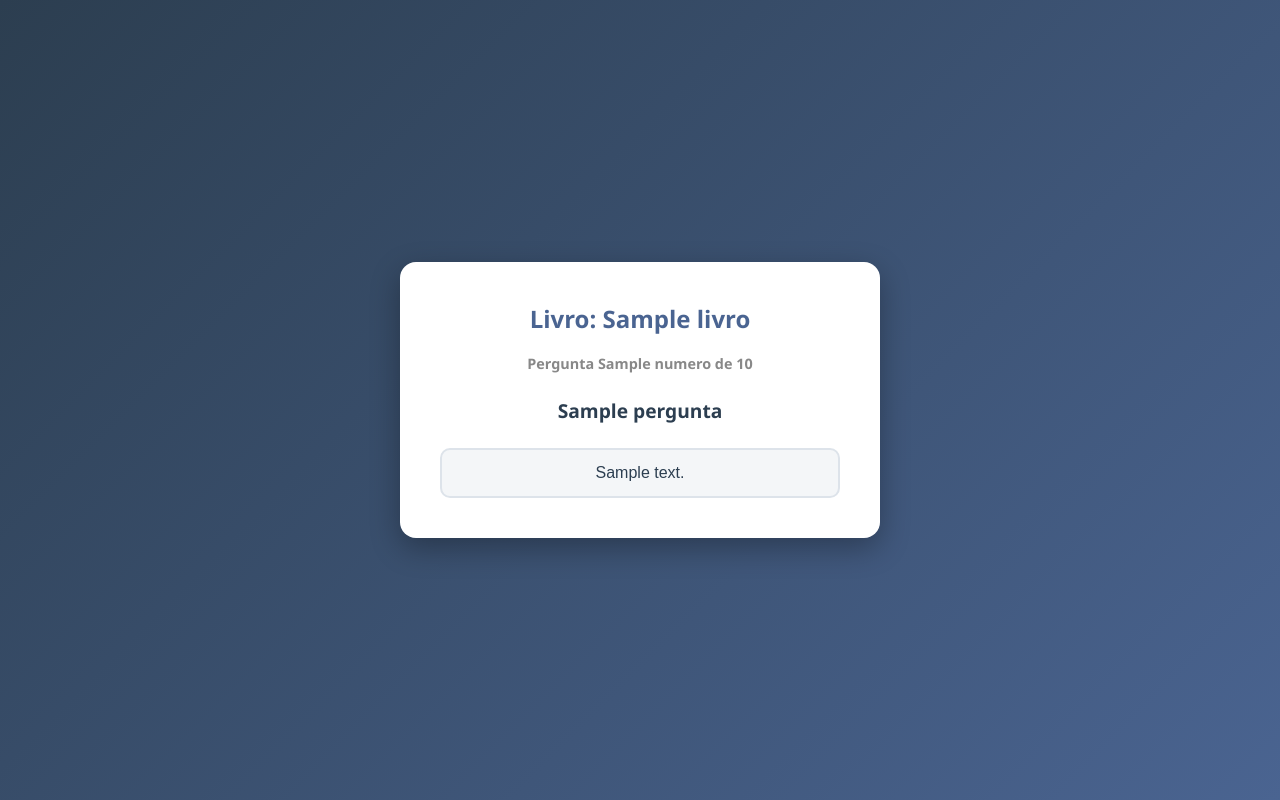
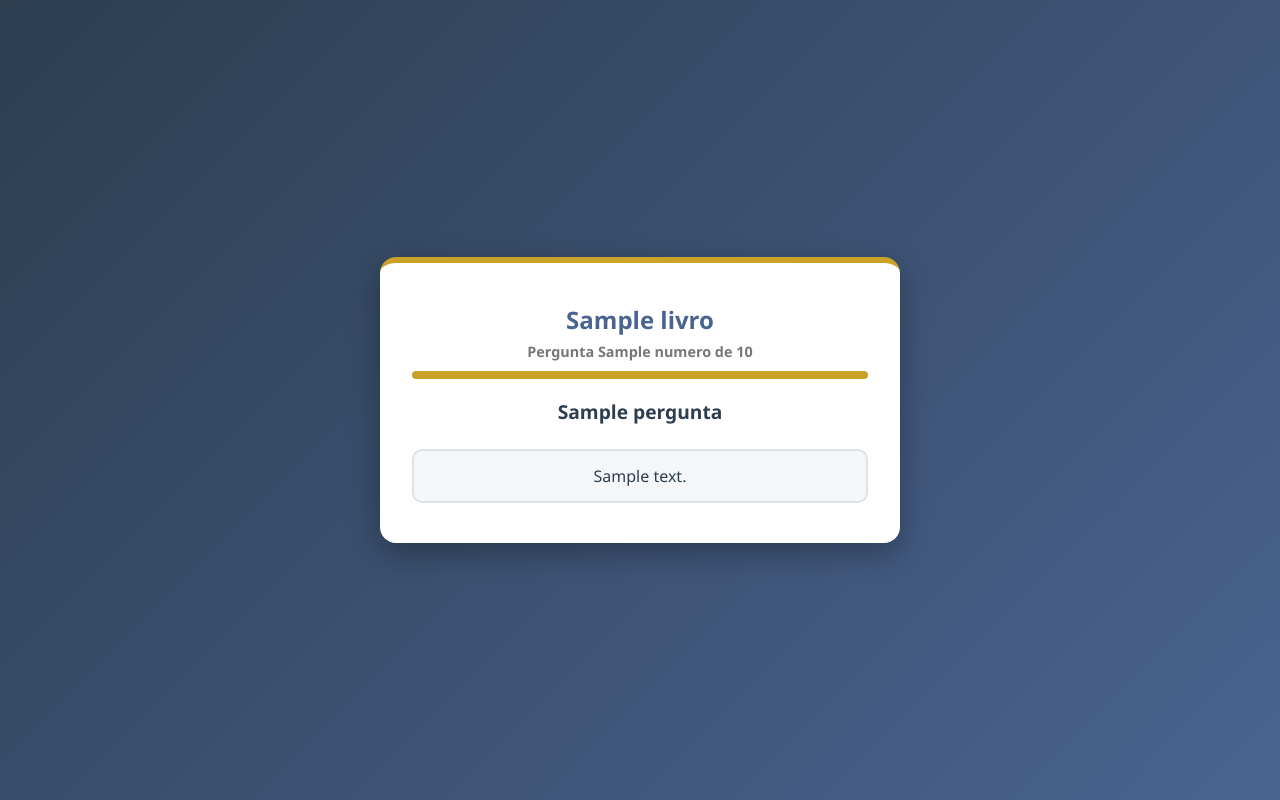
Before and after one commit to Renataccoreaa/quiz-biblico, a Flask app: template templates/pergunta.html in a window 1280 px wide. Run offline with Flask 3, Linux system fonts and the light colour scheme; the template is opened without the code that fills it: most values are stand-ins (such as "Sample title", 1, 10 or a date in 2020).

Commit message:
Segurança (SECRET_KEY via env, CSRF, sessão sem respostas), feedback por pergunta e novo visual
Co-Authored-By: Claude Sonnet 5.5 <noreply@anthropic.com>

```diff
--- a/app.py
+++ b/app.py
@@ -1,116 +1,172 @@
 # app.py
-# Este é o "cérebro" da aplicação. Aqui usamos o Flask para criar rotas,
-# ou seja, "endereços" do site (como /inicio, /pergunta, etc).
+# Aplicação Flask do Quiz Bíblico.
 
-from flask import Flask, render_template, request, session, redirect, url_for
+import os
 import random
+import secrets
+
+from dotenv import load_dotenv
+from flask import (
+    Flask, abort, redirect, render_template, request, session, url_for,
+)
 
 from perguntas import BANCO_DE_PERGUNTAS
 
-# Cria a aplicação Flask
+load_dotenv()  # lê o arquivo .env (se existir) para variáveis de ambiente
+
+DEBUG = os.environ.get("FLASK_DEBUG") == "1"
+NUMERO_DE_PERGUNTAS = 5
+
 app = Flask(__name__)
 
-# A "secret_key" é necessária para o Flask poder usar "session".
-# Session é uma forma de guardar informações do usuário enquanto ele
-# navega pelo site (tipo: "qual pergunta ele está agora", "quantos pontos tem").
-# Em produção isso deveria ser uma chave secreta de verdade, mas para
-# aprendizado, qualquer texto serve.
-app.secret_key = "minha_chave_secreta_para_o_quiz_biblico"
+# A chave secreta vem SEMPRE do ambiente (nunca fica no código).
+# Em desenvolvimento (FLASK_DEBUG=1) geramos uma chave temporária; em
+# produção, a ausência da variável impede a aplicação de subir.
+_secret = os.environ.get("SECRET_KEY")
+if not _secret:
+    if DEBUG:
+        _secret = secrets.token_hex(32)
+    else:
+        raise RuntimeError(
+            "Defina a variável de ambiente SECRET_KEY (veja .env.example)."
+        )
+app.secret_key = _secret
 
-NUMERO_DE_PERGUNTAS = 5
+app.config.update(
+    SESSION_COOKIE_HTTPONLY=True,
+    SESSION_COOKIE_SAMESITE="Lax",
+    SESSION_COOKIE_SECURE=not DEBUG,
+)
+
+
+@app.after_request
+def cabecalhos_de_seguranca(resp):
+    resp.headers["X-Content-Type-Options"] = "nosniff"
+    resp.headers["X-Frame-Options"] = "DENY"
+    resp.headers["Referrer-Policy"] = "same-origin"
+    resp.headers["Content-Security-Policy"] = (
+        "default-src 'self'; style-src 'self' 'unsafe-inline'; "
+        "script-src 'none'; frame-ancestors 'none'"
+    )
+    return resp
+
+
+# ---------- CSRF simples baseado em token na sessão ----------
+
+def _token_csrf():
+    if "csrf" not in session:
+        session["csrf"] = secrets.token_hex(16)
+    return session["csrf"]
+
+
+app.jinja_env.globals["csrf_token"] = _token_csrf
+
+
+@app.before_request
+def verificar_csrf():
+    if request.method == "POST":
+        enviado = request.form.get("csrf", "")
+        esperado = session.get("csrf", "")
+        if not esperado or not secrets.compare_digest(enviado, esperado):
+            abort(400)
+
+
+# ---------- Rotas ----------
+
+def _quiz_ativo():
+    return "ids" in session and "livro" in session
 
 
 @app.route("/")
 def inicio():
-    """
-    Rota da página inicial.
-    Aqui mostramos a lista de livros da Bíblia disponíveis para o usuário escolher.
-    """
-    livros_disponiveis = list(BANCO_DE_PERGUNTAS.keys())
-    return render_template("inicio.html", livros=livros_disponiveis)
+    return render_template("inicio.html", livros=list(BANCO_DE_PERGUNTAS))
 
 
 @app.route("/comecar", methods=["POST"])
 def comecar():
-    """
-    Esta rota é chamada quando o usuário clica em "Começar Quiz" na tela inicial.
-    Ela recebe o livro escolhido, sorteia 5 perguntas, e guarda tudo na sessão.
-    """
-    livro_escolhido = request.form.get("livro")
+    livro = request.form.get("livro", "")
+    if livro not in BANCO_DE_PERGUNTAS:
+        abort(400)
 
-    # Pega todas as perguntas daquele livro
-    todas_perguntas = BANCO_DE_PERGUNTAS.get(livro_escolhido, [])
+    total = len(BANCO_DE_PERGUNTAS[livro])
+    ids = random.sample(range(total), min(NUMERO_DE_PERGUNTAS, total))
 
-    # Sorteia 5 perguntas aleatórias (sem repetir) daquele livro.
-    # Se o livro tiver menos de 5 perguntas cadastradas, pega todas que existem.
-    quantidade = min(NUMERO_DE_PERGUNTAS, len(todas_perguntas))
-    perguntas_sorteadas = random.sample(todas_perguntas, quantidade)
-
-    # Guardamos na "session" (memória temporária do usuário):
-    session["livro"] = livro_escolhido
-    session["perguntas"] = perguntas_sorteadas
-    session["pergunta_atual"] = 0   # começamos na pergunta de índice 0
-    session["pontuacao"] = 0
-
+    # Guardamos só os ÍNDICES das perguntas: o cookie de sessão é legível
+    # pelo usuário, então nunca colocamos nele as respostas corretas.
+    csrf = _token_csrf()
+    session.clear()
+    session.update(csrf=csrf, livro=livro, ids=ids, atual=0, pontos=0,
+                   feedback=None)
     return redirect(url_for("pergunta"))
 
 
-@app.route("/pergunta", methods=["GET", "POST"])
+@app.route("/pergunta")
 def pergunta():
-    """
-    Esta rota mostra a pergunta atual e também processa a resposta
-    que o usuário enviou (quando ele clica numa opção).
-    """
+    if not _quiz_ativo():
+        return redirect(url_for("inicio"))
 
-    # Se o método for POST, significa que o usuário ACABOU de responder
-    # a pergunta anterior. Então primeiro processamos essa resposta.
-    if request.method == "POST":
-        resposta_escolhida = int(request.form.get("opcao"))
-        indice_atual = session["pergunta_atual"]
-        pergunta_respondida = session["perguntas"][indice_atual]
-
-        if resposta_escolhida == pergunta_respondida["resposta_correta"]:
-            session["pontuacao"] += 1
-
-        # Avança para a próxima pergunta
-        session["pergunta_atual"] += 1
-
-    indice_atual = session["pergunta_atual"]
-    perguntas = session["perguntas"]
-
-    # Se já passou da última pergunta, vai para a tela de resultado
-    if indice_atual >= len(perguntas):
+    atual, ids = session["atual"], session["ids"]
+    if atual >= len(ids):
         return redirect(url_for("resultado"))
 
-    pergunta_atual = perguntas[indice_atual]
-
+    livro = session["livro"]
+    dados = BANCO_DE_PERGUNTAS[livro][ids[atual]]
     return render_template(
         "pergunta.html",
-        pergunta=pergunta_atual,
-        numero=indice_atual + 1,
-        total=len(perguntas),
+        pergunta=dados["pergunta"],
+        opcoes=dados["opcoes"],
+        numero=atual + 1,
+        total=len(ids),
+        livro=livro,
+        feedback=session.get("feedback"),
+        progresso=int(atual / len(ids) * 100),
+    )
+
+
+@app.route("/responder", methods=["POST"])
+def responder():
+    if not _quiz_ativo() or session.get("feedback"):
+        return redirect(url_for("pergunta"))
+
+    atual, ids = session["atual"], session["ids"]
+    if atual >= len(ids):
+        return redirect(url_for("resultado"))
+
+    try:
+        escolhida = int(request.form.get("opcao", ""))
+    except ValueError:
+        abort(400)
+
+    dados = BANCO_DE_PERGUNTAS[session["livro"]][ids[atual]]
+    if not 0 <= escolhida < len(dados["opcoes"]):
+        abort(400)
+
+    correta = dados["resposta_correta"]
+    if escolhida == correta:
+        session["pontos"] += 1
+    session["feedback"] = {"escolhida": escolhida, "correta": correta}
+    return redirect(url_for("pergunta"))
+
+
+@app.route("/proxima", methods=["POST"])
+def proxima():
+    if _quiz_ativo() and session.get("feedback"):
+        session["atual"] += 1
+        session["feedback"] = None
+    return redirect(url_for("pergunta"))
+
+
+@app.route("/resultado")
+def resultado():
+    if not _quiz_ativo() or session["atual"] < len(session["ids"]):
+        return redirect(url_for("inicio"))
+    return render_template(
+        "resultado.html",
+        pontuacao=session["pontos"],
+        total=len(session["ids"]),
         livro=session["livro"],
     )
 
 
-@app.route("/resultado")
-def resultado():
-    """
-    Mostra a pontuação final do usuário.
-    """
-    pontuacao = session.get("pontuacao", 0)
-    total = len(session.get("perguntas", []))
-    livro = session.get("livro", "")
-
-    return render_template(
-        "resultado.html",
-        pontuacao=pontuacao,
-        total=total,
-        livro=livro,
-    )
-
-
-# Este bloco só executa quando rodamos "python app.py" diretamente
-# (e não quando o arquivo é importado por outro script).
 if __name__ == "__main__":
-    app.run(debug=True)
+    app.run(debug=DEBUG)
--- a/requirements.txt
+++ b/requirements.txt
@@ -1,2 +1,3 @@
 Flask==3.0.3
 gunicorn==22.0.0
+python-dotenv==1.0.1
--- a/static/style.css
+++ b/static/style.css
@@ -1,50 +1,54 @@
 /* style.css - Estilo visual do Quiz Bíblico */
 
-* {
-    box-sizing: border-box;
+:root {
+    --azul-escuro: #2c3e50;
+    --azul: #4a6491;
+    --dourado: #c9a227;
+    --verde: #2e9e5b;
+    --vermelho: #d64545;
 }
 
+* { box-sizing: border-box; }
+
 body {
-    font-family: 'Segoe UI', Arial, sans-serif;
-    background: linear-gradient(135deg, #2c3e50, #4a6491);
+    font-family: 'Segoe UI', system-ui, Arial, sans-serif;
+    background: linear-gradient(135deg, var(--azul-escuro), var(--azul));
+    background-attachment: fixed;
     min-height: 100vh;
     margin: 0;
+    padding: 16px;
     display: flex;
     align-items: center;
     justify-content: center;
 }
 
 .container {
-    background: #ffffff;
+    background: #fff;
     border-radius: 16px;
-    padding: 40px;
-    max-width: 480px;
-    width: 90%;
+    border-top: 6px solid var(--dourado);
+    padding: 40px 32px;
+    max-width: 520px;
+    width: 100%;
     box-shadow: 0 10px 30px rgba(0, 0, 0, 0.3);
     text-align: center;
+    animation: entrada 0.3s ease-out;
 }
 
-h1 {
-    color: #2c3e50;
-    margin-bottom: 8px;
+@keyframes entrada {
+    from { opacity: 0; transform: translateY(10px); }
+    to   { opacity: 1; transform: none; }
 }
 
-h2 {
-    color: #4a6491;
-    margin-top: 0;
-}
+h1 { color: var(--azul-escuro); margin: 0 0 8px; }
+h2 { color: var(--azul); margin: 0; }
+h3 { color: var(--azul-escuro); margin: 20px 0; font-size: 1.2rem; line-height: 1.4; }
 
-h3 {
-    color: #2c3e50;
-    margin: 24px 0;
-    font-size: 1.2rem;
-}
+.subtitulo { color: #666; }
 
-.progresso {
-    color: #888;
-    font-weight: bold;
-    font-size: 0.9rem;
-}
+.progresso { color: #777; font-weight: bold; font-size: 0.9rem; margin: 6px 0 10px; }
+
+.barra { height: 8px; background: #e6eaf0; border-radius: 99px; overflow: hidden; }
+.barra-preenchida { height: 100%; background: var(--dourado); transition: width 0.3s; }
 
 .lista-livros,
 .lista-opcoes {
@@ -56,33 +60,51 @@ h3 {
 
 .botao-livro,
 .botao-opcao {
+    display: block;
+    width: 100%;
     background: #f4f6f8;
     border: 2px solid #dde3ea;
     border-radius: 10px;
     padding: 14px;
-    font-size: 1rem;
-    color: #2c3e50;
+    font: inherit;
+    color: var(--azul-escuro);
     cursor: pointer;
     transition: all 0.15s ease-in-out;
     text-decoration: none;
 }
 
 .botao-livro:hover,
-.botao-opcao:hover {
-    background: #4a6491;
+.botao-opcao:hover,
+.botao-livro:focus-visible,
+.botao-opcao:focus-visible {
+    background: var(--azul);
     color: #fff;
-    border-color: #4a6491;
+    border-color: var(--azul);
     transform: translateY(-2px);
+    outline: none;
 }
 
-.pontuacao-final {
-    font-size: 1.4rem;
-    font-weight: bold;
-    color: #2c3e50;
-    margin: 20px 0;
+/* Estados de feedback (não clicáveis) */
+div.botao-opcao { cursor: default; }
+div.botao-opcao:hover { transform: none; background: #f4f6f8; color: var(--azul-escuro); border-color: #dde3ea; }
+div.botao-opcao.neutra { opacity: 0.6; }
+div.botao-opcao.correta, div.botao-opcao.correta:hover { background: var(--verde); border-color: var(--verde); color: #fff; }
+div.botao-opcao.errada,  div.botao-opcao.errada:hover  { background: var(--vermelho); border-color: var(--vermelho); color: #fff; }
+
+.mensagem { font-weight: bold; margin: 18px 0 14px; }
+.mensagem.acerto { color: var(--verde); }
+.mensagem.erro { color: var(--vermelho); }
+
+.botao-principal { background: var(--azul-escuro); color: #fff; border-color: var(--azul-escuro); font-weight: 600; }
+
+.pontuacao-final { font-size: 1.4rem; font-weight: bold; color: var(--azul-escuro); margin: 20px 0; }
+
+.botao-reiniciar { display: inline-block; width: auto; padding: 14px 28px; margin-top: 16px; }
+
+@media (max-width: 480px) {
+    .container { padding: 28px 18px; }
 }
 
-.botao-reiniciar {
-    display: inline-block;
-    margin-top: 16px;
+@media (prefers-reduced-motion: reduce) {
+    * { animation: none !important; transition: none !important; }
 }
--- /dev/null
+++ b/templates/base.html
@@ -0,0 +1,14 @@
+<!DOCTYPE html>
+<html lang="pt-br">
+<head>
+    <meta charset="UTF-8">
+    <meta name="viewport" content="width=device-width, initial-scale=1">
+    <title>{% block titulo %}Quiz Bíblico{% endblock %}</title>
+    <link rel="stylesheet" href="{{ url_for('static', filename='style.css') }}">
+</head>
+<body>
+    <main class="container">
+        {% block conteudo %}{% endblock %}
+    </main>
+</body>
+</html>
--- a/templates/pergunta.html
+++ b/templates/pergunta.html
@@ -1,29 +1,36 @@
-<!DOCTYPE html>
-<html lang="pt-br">
-<head>
-    <meta charset="UTF-8">
-    <title>Quiz Bíblico - {{ livro }}</title>
-    <link rel="stylesheet" href="{{ url_for('static', filename='style.css') }}">
-</head>
-<body>
-    <div class="container">
-        <h2>Livro: {{ livro }}</h2>
-        <p class="progresso">Pergunta {{ numero }} de {{ total }}</p>
+{% extends "base.html" %}
+{% block titulo %}Quiz Bíblico - {{ livro }}{% endblock %}
+{% block conteudo %}
+<h2>{{ livro }}</h2>
+<p class="progresso">Pergunta {{ numero }} de {{ total }}</p>
+<div class="barra" role="progressbar" aria-valuenow="{{ progresso }}" aria-valuemin="0" aria-valuemax="100">
+    <div class="barra-preenchida" style="width: {{ progresso }}%"></div>
+</div>
 
-        <h3>{{ pergunta.pergunta }}</h3>
+<h3>{{ pergunta }}</h3>
 
-        <!--
-            Este formulário envia a opção escolhida (0, 1, 2 ou 3) de volta
-            para a mesma rota /pergunta, mas via POST. O app.py vai conferir
-            se a resposta está certa antes de mostrar a próxima pergunta.
-        -->
-        <form action="/pergunta" method="POST" class="lista-opcoes">
-            {% for indice in range(pergunta.opcoes|length) %}
-                <button type="submit" name="opcao" value="{{ indice }}" class="botao-opcao">
-                    {{ pergunta.opcoes[indice] }}
-                </button>
-            {% endfor %}
-        </form>
+{% if feedback %}
+    <div class="lista-opcoes">
+        {% for texto in opcoes %}
+            {% set classe = 'correta' if loop.index0 == feedback.correta else ('errada' if loop.index0 == feedback.escolhida else 'neutra') %}
+            <div class="botao-opcao {{ classe }}">{{ texto }}</div>
+        {% endfor %}
     </div>
-</body>
-</html>
+    <p class="mensagem {{ 'acerto' if feedback.escolhida == feedback.correta else 'erro' }}">
+        {% if feedback.escolhida == feedback.correta %}✅ Resposta correta!{% else %}❌ Não foi dessa vez.{% endif %}
+    </p>
+    <form action="{{ url_for('proxima') }}" method="POST">
+        <input type="hidden" name="csrf" value="{{ csrf_token() }}">
+        <button type="submit" class="botao-opcao botao-principal">
+            {{ 'Ver resultado' if numero == total else 'Próxima pergunta' }}
+        </button>
+    </form>
+{% else %}
+    <form action="{{ url_for('responder') }}" method="POST" class="lista-opcoes">
+        <input type="hidden" name="csrf" value="{{ csrf_token() }}">
+        {% for texto in opcoes %}
+            <button type="submit" name="opcao" value="{{ loop.index0 }}" class="botao-opcao">{{ texto }}</button>
+        {% endfor %}
+    </form>
+{% endif %}
+{% endblock %}
```
Also changed, not shown: templates/inicio.html (+11 -26 lines), templates/resultado.html (+6 -16 lines), 2 other files.
